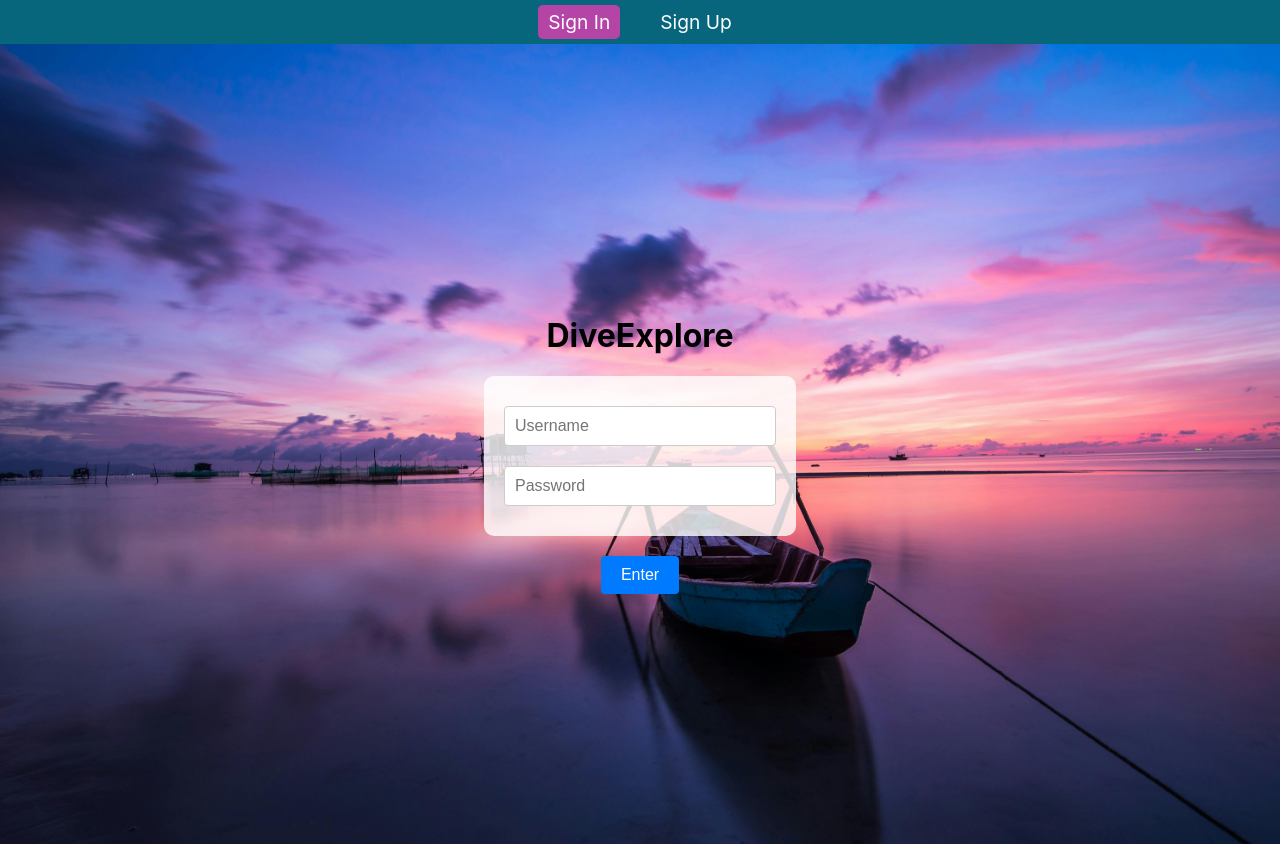
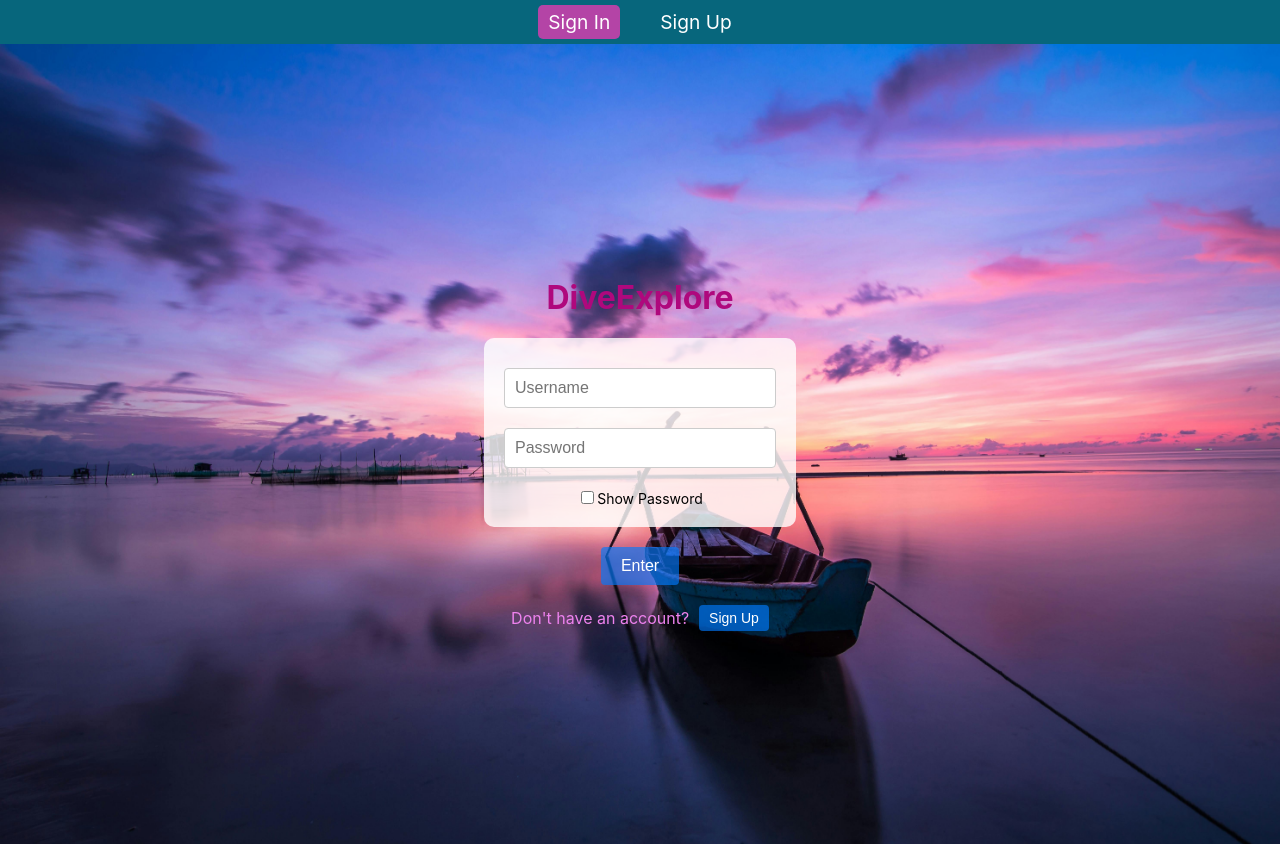
Before and after one commit to yenkeljaoui/Client_DiveExplore, a React (Create React App) app: page /signin in a window 1280 px wide. Built offline with nearby package versions, Linux system fonts and the light colour scheme.

Commit message:
separation of SignIn/UP and home/about in navbar

```diff
--- a/src/pages/SignIn.css
+++ b/src/pages/SignIn.css
@@ -9,6 +9,10 @@
     background-size: cover;
     background-position: center;
     background-repeat: no-repeat;
+  }
+
+  .signin-title {
+    color: rgb(175, 8, 125);
   }
 
   .signin-form {
@@ -29,10 +33,15 @@
     font-size: 16px;
   }
 
+  .show-password-label {
+    margin-top: 10px;
+    font-size: 14px;
+  }
+
   .signin-button {
     margin-top: 20px;
     padding: 10px 20px;
-    background-color: #007bff;
+    background-color: #007bffa3; /* Nouvelle couleur du bouton */
     color: white;
     border: none;
     border-radius: 4px;
@@ -44,3 +53,29 @@
   .signin-button:hover {
     background-color: #0056b3;
   }
+
+  .signup-link {
+    margin-top: 20px;
+    display: flex;
+    align-items: center;
+  }
+
+  .signup-link span {
+    margin-right: 10px;
+    color: violet; /* Couleur violette pour la phrase */
+  }
+
+  .signup-button-link {
+    padding: 5px 10px;
+    background-color: #007bffa3; /* Nouvelle couleur du bouton */
+    color: white;
+    border: none;
+    border-radius: 4px;
+    font-size: 14px;
+    cursor: pointer;
+    transition: background-color 0.3s ease;
+  }
+
+  .signup-button-link:hover {
+    background-color: #0056b3;
+  }
--- a/src/pages/SignIn.js
+++ b/src/pages/SignIn.js
@@ -1,11 +1,12 @@
 // src/pages/SignIn.js
 import React, { useState } from 'react';
-import { useNavigate } from 'react-router-dom';
+import { useNavigate, Link } from 'react-router-dom';
 import './SignIn.css'; // Ajoutez ce fichier CSS pour le style
 
 function SignIn(props) {
   const [username, setUsername] = useState('');
   const [password, setPassword] = useState('');
+  const [showPassword, setShowPassword] = useState(false);
   const navigate = useNavigate();
 
   const handleSignIn = () => {
@@ -15,9 +16,15 @@ function SignIn(props) {
     }
   };
 
+  const handleKeyPress = (event) => {
+    if (event.key === 'Enter') {
+      handleSignIn();
+    }
+  };
+
   return (
     <div className="signin-container">
-      <h1>DiveExplore</h1>
+      <h1 className="signin-title">DiveExplore</h1>
       <div className="signin-form">
         <input
           value={username}
@@ -30,13 +37,28 @@ function SignIn(props) {
           value={password}
           onChange={(ev) => setPassword(ev.target.value)}
           placeholder="Password"
-          type="password"
+          type={showPassword ? 'text' : 'password'}
           className="signin-input"
+          onKeyPress={handleKeyPress}
         />
+        <label className="show-password-label">
+          <input
+            type="checkbox"
+            checked={showPassword}
+            onChange={() => setShowPassword(!showPassword)}
+          />
+          Show Password
+        </label>
       </div>
       <button onClick={handleSignIn} className="signin-button">
         Enter
       </button>
+      <div className="signup-link">
+        <span>Don't have an account?</span>
+        <Link to="/signup">
+          <button className="signup-button-link">Sign Up</button>
+        </Link>
+      </div>
     </div>
   );
 }
--- a/src/pages/SignUp.css
+++ b/src/pages/SignUp.css
@@ -9,6 +9,10 @@
     background-size: cover;
     background-position: center;
     background-repeat: no-repeat;
+  }
+
+  .signup-title {
+    color: rgb(175, 8, 125);
   }
 
   .signup-form {
@@ -29,10 +33,15 @@
     font-size: 16px;
   }
 
+  .show-password-label {
+    margin-top: 10px;
+    font-size: 14px;
+  }
+
   .signup-button {
     margin-top: 20px;
     padding: 10px 20px;
-    background-color: #007bff;
+    background-color: #007bffa3; /* Nouvelle couleur du bouton */
     color: white;
     border: none;
     border-radius: 4px;
@@ -53,12 +62,12 @@
 
   .signin-link span {
     margin-right: 10px;
-    color: violet; /* Ajoutez cette ligne pour rendre la phrase violette */
+    color: violet; /* Couleur violette pour la phrase */
   }
 
   .signin-button-link {
     padding: 5px 10px;
-    background-color: #007bff;
+    background-color: #007bffa3; /* Nouvelle couleur du bouton */
     color: white;
     border: none;
     border-radius: 4px;
--- a/src/pages/SignUp.js
+++ b/src/pages/SignUp.js
@@ -8,6 +8,7 @@ export default function SignUp(props) {
   const [email, setEmail] = useState('');
   const [password, setPassword] = useState('');
   const [confirmPassword, setConfirmPassword] = useState('');
+  const [showPassword, setShowPassword] = useState(false);
   const navigate = useNavigate();
 
   const handleSignUp = () => {
@@ -50,7 +51,7 @@ export default function SignUp(props) {
 
   return (
     <div className="signup-container">
-      <h1>DiveExplore</h1>
+      <h1 className="signup-title">DiveExplore</h1>
       <div className="signup-form">
         <input
           value={username}
@@ -70,16 +71,24 @@ export default function SignUp(props) {
           value={password}
           onChange={(ev) => setPassword(ev.target.value)}
           placeholder="Password"
-          type="password"
+          type={showPassword ? 'text' : 'password'}
           className="signup-input"
         />
         <input
           value={confirmPassword}
           onChange={(ev) => setConfirmPassword(ev.target.value)}
           placeholder="Confirm password"
-          type="password"
+          type={showPassword ? 'text' : 'password'}
           className="signup-input"
         />
+        <label className="show-password-label">
+          <input
+            type="checkbox"
+            checked={showPassword}
+            onChange={() => setShowPassword(!showPassword)}
+          />
+          Show Password
+        </label>
       </div>
       <button onClick={handleSignUp} className="signup-button">
         Send
@@ -87,7 +96,7 @@ export default function SignUp(props) {
       <div className="signin-link">
         <span>Already have an account?</span>
         <Link to="/signin">
-          <button className="signin-button-link"> Sign In </button>
+          <button className="signin-button-link">Sign In</button>
         </Link>
       </div>
     </div>
```
